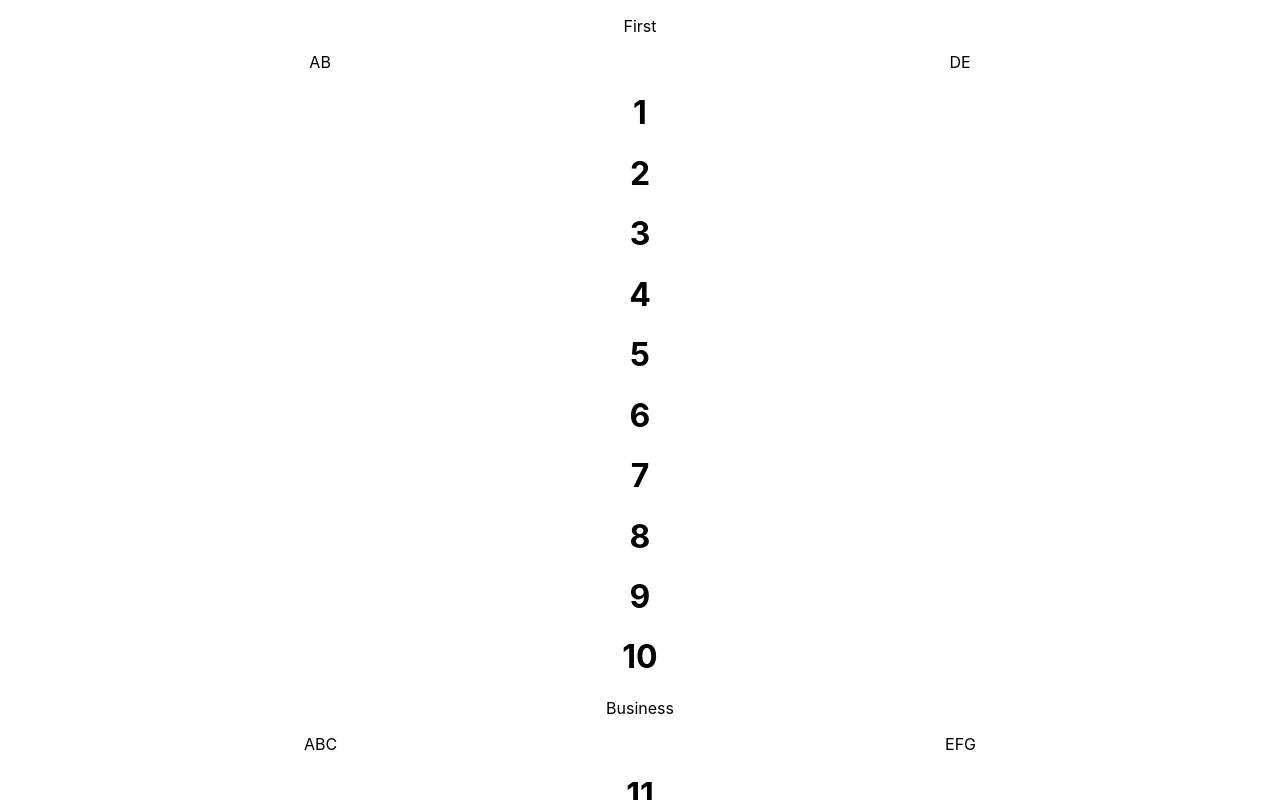
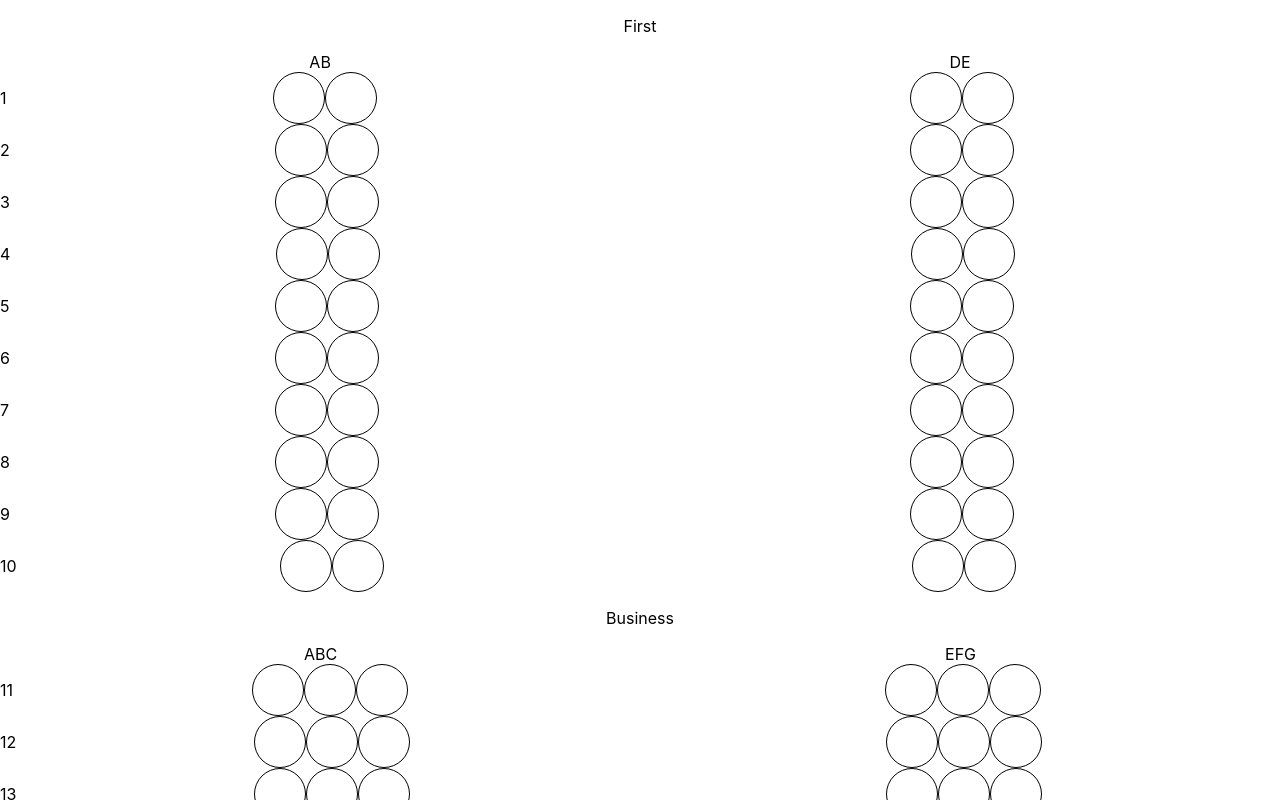
Before and after one commit to nbond211/lola_seats, a React (Create React App) app: page / in a window 1280 px wide. Shown: the top 800 px of the page. Built offline with nearby package versions, Linux system fonts and the light colour scheme.

Commit message:
adds initial rendering and styles to seats for positioning

```diff
--- a/src/components/Row/Row.css
+++ b/src/components/Row/Row.css
@@ -0,0 +1,14 @@
+.row {
+    display: flex;
+    align-items: center;
+}
+
+.seatGroupContainer {
+    display: flex;
+    justify-content: space-around;
+    width: 100%;
+}
+
+.seatGroup {
+    display: flex;
+}
--- a/src/components/Row/index.js
+++ b/src/components/Row/index.js
@@ -1,14 +1,40 @@
 import React, { Component } from "react";
 import "./Row.css";
+import groupSeats from "../../utils/GroupSeats";
+import Seat from "../Seat";
 
 class Row extends Component {
+  constructor(props) {
+    super(props);
+    const { seatLetterGrouping, seats } = props;
+    const seatGrouping = groupSeats(seats, seatLetterGrouping);
+    this.state = { seatGrouping };
+  }
 
   render() {
-    const { rowNumber, seats, seatLetters, selectedSeatId } = this.props;
+    const { rowNumber, selectedSeatId } = this.props;
+    const { seatGrouping } = this.state;
+
+    const seatComponents = seatGrouping.map(seatGroup => {
+      return (
+        <div className="seatGroup">
+          {seatGroup.map(seat =>
+            <Seat
+            key={ seat.id }
+            id={ seat.id }
+            isOccupied={ seat.occupied }
+            isPremium={ seat.premium }
+            isOverWing={ seat.overWing }
+            selectedSeatId={ selectedSeatId }
+          />)}
+        </div>
+      );
+    });
 
     return (
-      <div id="Row">
-        <h1>{rowNumber}</h1>
+      <div className="row">
+        <p>{rowNumber}</p>
+        <div className="seatGroupContainer">{seatComponents}</div>
       </div>
     );
   }
--- a/src/components/Seat/Seat.css
+++ b/src/components/Seat/Seat.css
@@ -0,0 +1,6 @@
+.seat {
+    height: 50px;
+    width: 50px;
+    border-radius: 50%;
+    border: 1px black solid;
+}
--- a/src/components/Seat/index.js
+++ b/src/components/Seat/index.js
@@ -5,9 +5,10 @@ class Seat extends Component {
 
   render() {
 
+    const { id, isOccupied, isPremium, isOverWing, selectedSeatId } = this.props;
+
     return (
-      <div id="Seat">
-        <h1>Seat</h1>
+      <div className="seat">
       </div>
     );
   }
```
